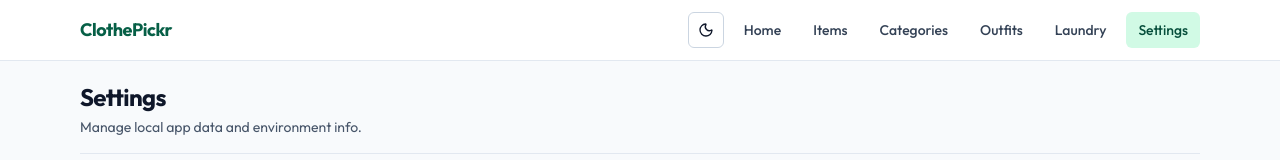
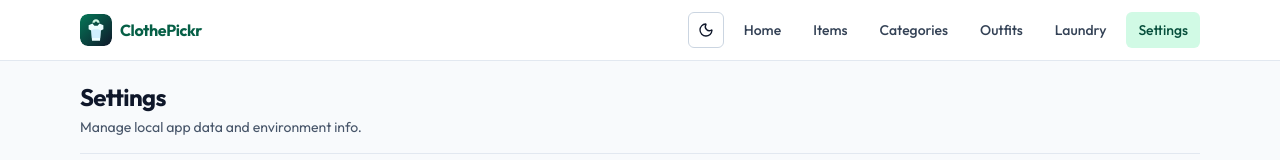
Before and after one commit to Lfmpaes/clothepickr, a React (Vite) app: page /settings in a window 1280 px wide. Shown: the top 160 px of the page. Built offline with nearby package versions, Linux system fonts and the light colour scheme.

Commit message:
Added branding and analytics

```diff
--- a/package.json
+++ b/package.json
@@ -15,6 +15,7 @@
   },
   "dependencies": {
     "@hookform/resolvers": "^5.2.2",
+    "@vercel/analytics": "^1.6.1",
     "class-variance-authority": "^0.7.1",
     "clsx": "^2.1.1",
     "dexie": "^4.3.0",
--- a/src/app/App.tsx
+++ b/src/app/App.tsx
@@ -1,5 +1,6 @@
 import { useEffect } from 'react'
 import { BrowserRouter, Navigate, Route, Routes } from 'react-router-dom'
+import { Analytics } from '@vercel/analytics/react'
 import { AppShell } from '@/app/AppShell'
 import { PwaUpdatePrompt } from '@/app/PwaUpdatePrompt'
 import { ThemeProvider } from '@/app/theme-provider'
@@ -40,6 +41,7 @@ export default function App() {
           </Route>
         </Routes>
         <PwaUpdatePrompt />
+        <Analytics />
       </BrowserRouter>
     </ThemeProvider>
   )
--- a/src/app/AppShell.tsx
+++ b/src/app/AppShell.tsx
@@ -10,6 +10,7 @@ import {
   Sun,
 } from 'lucide-react'
 import { Button } from '@/components/ui/button'
+import { BrandLogo } from '@/components/brand-logo'
 import { useTheme } from '@/app/theme-context'
 import { cn } from '@/lib/utils'
 
@@ -31,9 +32,10 @@ export function AppShell() {
         <div className="mx-auto flex max-w-6xl items-center justify-between px-4 py-3">
           <Link
             to="/"
-            className="text-lg font-bold tracking-tight text-emerald-800 dark:text-emerald-300"
+            className="rounded-lg focus-visible:outline-none focus-visible:ring-2 focus-visible:ring-emerald-500/70"
+            aria-label="Go to ClothePickr home"
           >
-            ClothePickr
+            <BrandLogo compact />
           </Link>
           <div className="flex items-center gap-2">
             <Button
--- /dev/null
+++ b/src/components/brand-logo.tsx
@@ -0,0 +1,26 @@
+import { cn } from '@/lib/utils'
+
+interface BrandLogoProps {
+  className?: string
+  compact?: boolean
+}
+
+export function BrandLogo({ className, compact = false }: BrandLogoProps) {
+  return (
+    <div className={cn('flex items-center gap-2', className)}>
+      <img
+        src="/clothepickr-icon.svg"
+        alt="ClothePickr logo"
+        className={compact ? 'h-8 w-8 rounded-lg' : 'h-10 w-10 rounded-xl'}
+      />
+      <div className={cn('leading-tight', compact ? 'hidden sm:block' : undefined)}>
+        <p className="text-base font-bold tracking-tight text-emerald-800 dark:text-emerald-300">
+          ClothePickr
+        </p>
+        {!compact ? (
+          <p className="text-xs text-slate-500 dark:text-slate-400">Smart local wardrobe manager</p>
+        ) : null}
+      </div>
+    </div>
+  )
+}
--- a/src/features/dashboard/dashboard-page.tsx
+++ b/src/features/dashboard/dashboard-page.tsx
@@ -1,5 +1,7 @@
 import { useLiveQuery } from 'dexie-react-hooks'
 import { Link } from 'react-router-dom'
+import { Shirt, Sparkles, WashingMachine } from 'lucide-react'
+import { BrandLogo } from '@/components/brand-logo'
 import { Card, CardDescription, CardTitle } from '@/components/ui/card'
 import { Button } from '@/components/ui/button'
 import { PageHeader } from '@/components/page-header'
@@ -34,6 +36,23 @@ export function DashboardPage() {
         }
       />
 
+      <Card className="mb-4">
+        <div className="flex flex-col gap-4 sm:flex-row sm:items-center sm:justify-between">
+          <BrandLogo />
+          <div className="flex items-center gap-3 text-xs font-semibold text-slate-600 dark:text-slate-300">
+            <span className="inline-flex items-center gap-1 rounded-full bg-slate-100 px-2 py-1 dark:bg-slate-800">
+              <Shirt className="h-3.5 w-3.5" /> Catalog
+            </span>
+            <span className="inline-flex items-center gap-1 rounded-full bg-slate-100 px-2 py-1 dark:bg-slate-800">
+              <WashingMachine className="h-3.5 w-3.5" /> Laundry
+            </span>
+            <span className="inline-flex items-center gap-1 rounded-full bg-slate-100 px-2 py-1 dark:bg-slate-800">
+              <Sparkles className="h-3.5 w-3.5" /> Styles
+            </span>
+          </div>
+        </div>
+      </Card>
+
       <div className="grid gap-3 sm:grid-cols-2 lg:grid-cols-4">
         {byStatus.map((row) => (
           <Card key={row.status}>
```
Also changed, not shown: 1 other file (tests, documents, lock files or other folders).
